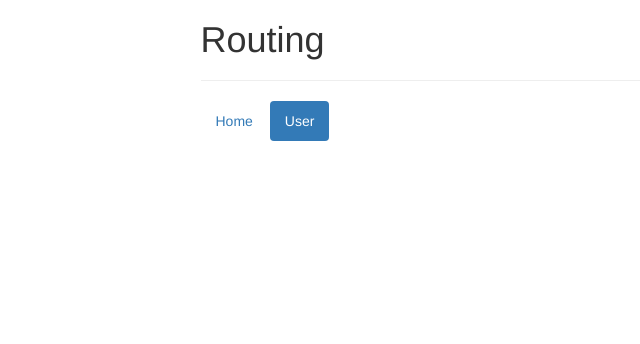
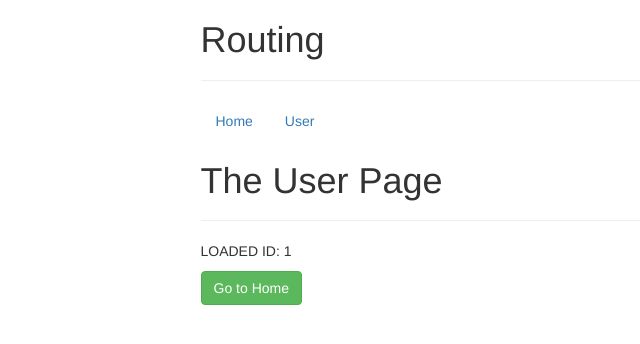
Before and after one commit to azkura/vue-routing-app, a Vue app: page /user/1 in a window 1280 px wide. Shown: the top 344 px of the page, without its empty margins (162-802 px from the left). Built offline with nearby package versions, Linux system fonts and the light colour scheme.

Commit message:
Fetching and using Routes Parameters

```diff
--- a/src/components/Header.vue
+++ b/src/components/Header.vue
@@ -1,7 +1,7 @@
 <template>
     <ul class="nav nav-pills">
         <router-link to="/" tag="li" active-class="active" exact><a>Home</a></router-link>
-        <router-link to="/user" tag="li" active-class="active"><a>User</a></router-link>
+        <router-link to="/user/10" tag="li" active-class="active"><a>User</a></router-link>
     </ul>
 </template>
 
--- a/src/components/user/User.vue
+++ b/src/components/user/User.vue
@@ -2,12 +2,18 @@
     <div>
         <h1>The User Page</h1>
         <hr>
+        <p>LOADED ID: {{ id }}</p>
         <button @click="navigateToHome" class="btn btn-success">Go to Home</button>
     </div>
 </template>
 
 <script>
 export default {
+    data() {
+        return {
+            id: this.$route.params.id
+        }
+    },
     methods: {
         navigateToHome() {
             this.$router.push('/')
--- a/src/routes.js
+++ b/src/routes.js
@@ -3,5 +3,5 @@
 
 export const routes = [
     { path: '', component: Home },
-    { path: '/user', component: User }
+    { path: '/user/:id', component: User }
 ]
```
